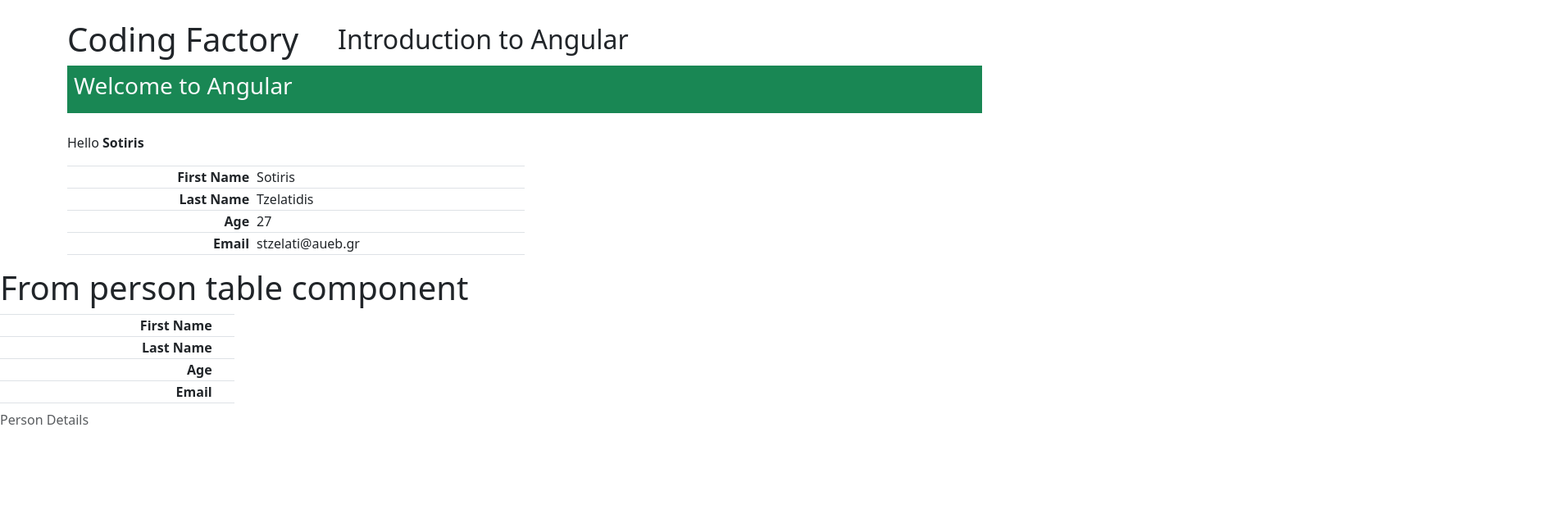
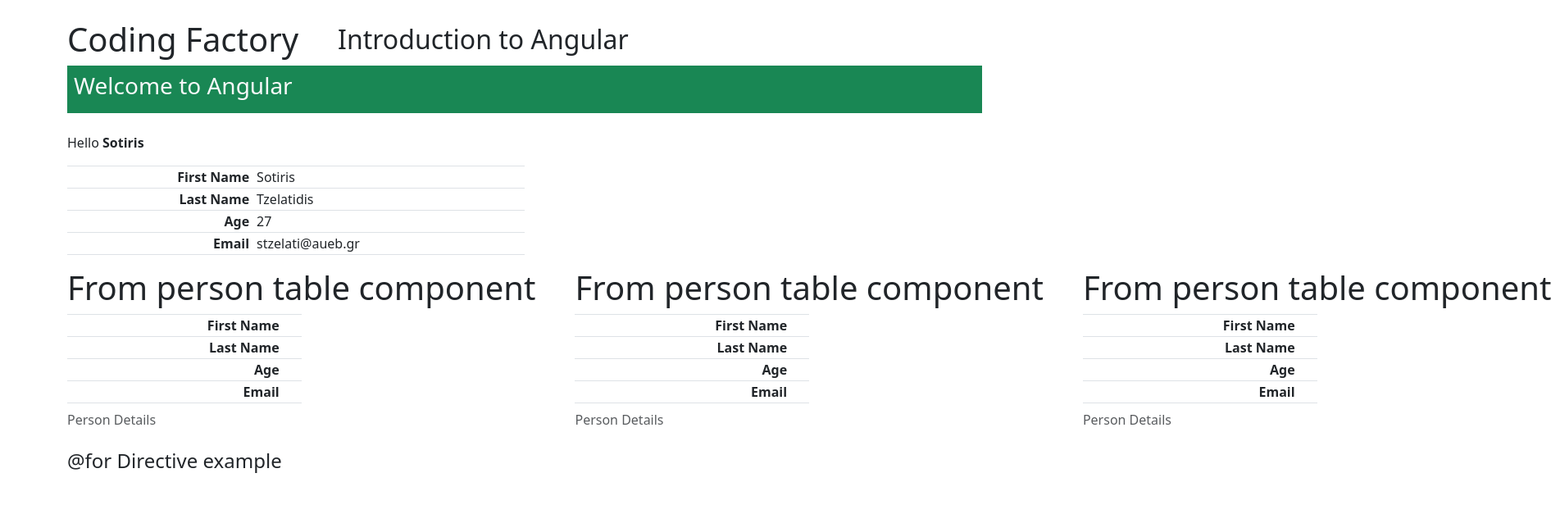
Before and after one commit to STzelas/cf-angular-introduction, an Angular app: page / in a window 1280 px wide. Shown: the top 616 px of the page at 82% size, 1892 px wide, since content can reach past the window. Built offline with nearby package versions, Linux system fonts and the light colour scheme.

Commit message:
feat: @for inside html for angular created and data input inside html tag with [] intro

```diff
--- a/src/app/app.component.html
+++ b/src/app/app.component.html
@@ -29,8 +29,23 @@
       <td class="ps-2">{{person.email}}</td>
     </tr>
   </table>
+  <!-- <div class="d-flex gap-5 text-nowrap">
+    <app-person-table></app-person-table>
+  </div> -->
+
+  <div class="d-flex gap-5 text-nowrap">
+    <!-- For input we use [] -->
+    <app-person-table [personInput]="person0"></app-person-table>
+    <app-person-table></app-person-table>
+    <app-person-table [personInput]="person1"></app-person-table>
+  </div>
+
+
+  <!-- for μέσα σε table στην angular -->
+  <h4>{{"@for"}} Directive example</h4>
+  <div class="d-flex flex-wrap text-nowrap gap-2">
+    @for (user of users; track user) {
+      <app-person-table [personInput]="user"></app-person-table>
+    }
+  </div>
 </div>
-
-<div class="d-flex gap-5 text-nowrap">
-  <app-person-table></app-person-table>
-</div>
```
